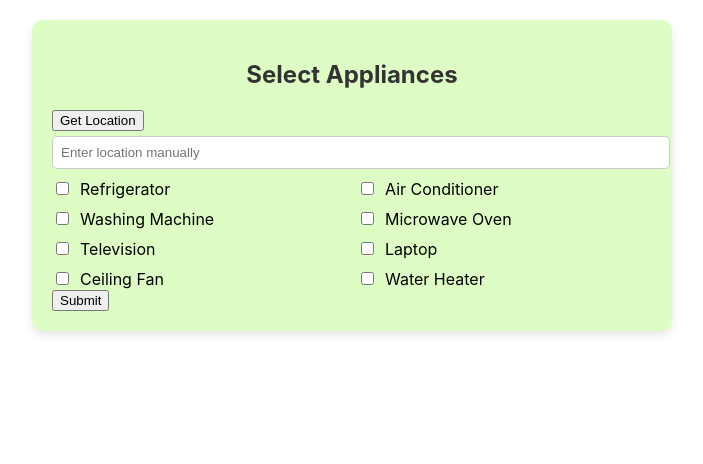
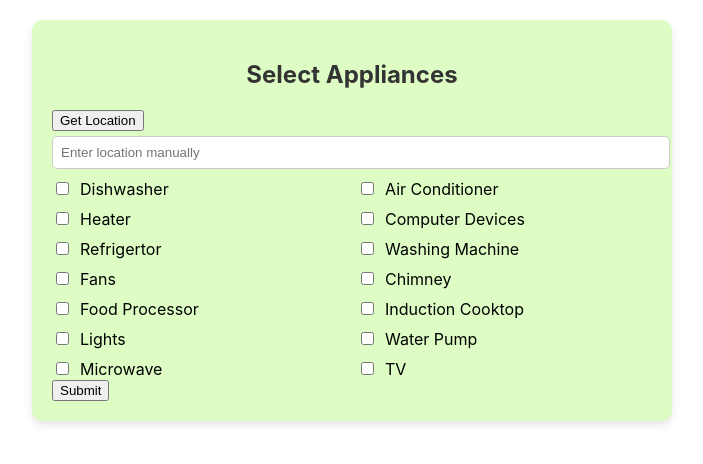
Before and after one commit to Krishnapriya-prasannan/Energy_Consumption_Model, a React (Create React App) app in the folder Frontend/energy-app/: page / in a window 1280 px wide. Shown: the top 464 px of the page, without its empty margins (288-991 px from the left). Built offline with nearby package versions, Linux system fonts and the light colour scheme.

Commit message:
appliance updated

```diff
--- a/Frontend/energy-app/src/components/ApplianceInput.jsx
+++ b/Frontend/energy-app/src/components/ApplianceInput.jsx
@@ -3,14 +3,20 @@ import axios from "axios";  // Import axios
 import "./ApplianceInput.css";
 
 const appliancesList = [
-  "Refrigerator",
+  "Dishwasher",
   "Air Conditioner",
+  "Heater",
+  "Computer Devices",
+  "Refrigertor",
   "Washing Machine",
-  "Microwave Oven",
-  "Television",
-  "Laptop",
-  "Ceiling Fan",
-  "Water Heater",
+  "Fans",
+  "Chimney",
+  "Food Processor",
+  "Induction Cooktop",
+  "Lights",
+  "Water Pump",
+  "Microwave",
+  "TV"
 ];
 
 const timeOptions = ["Morning", "Noon", "Evening", "Night"];
```
